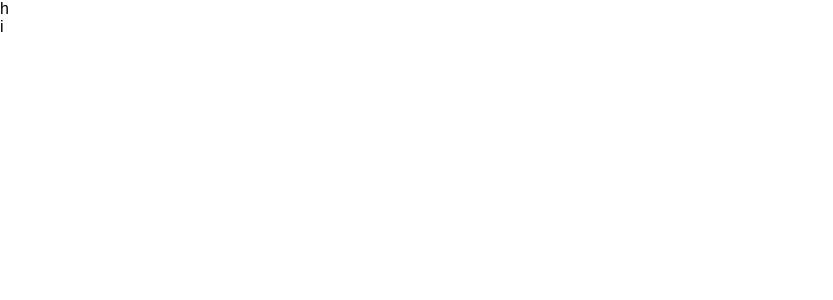
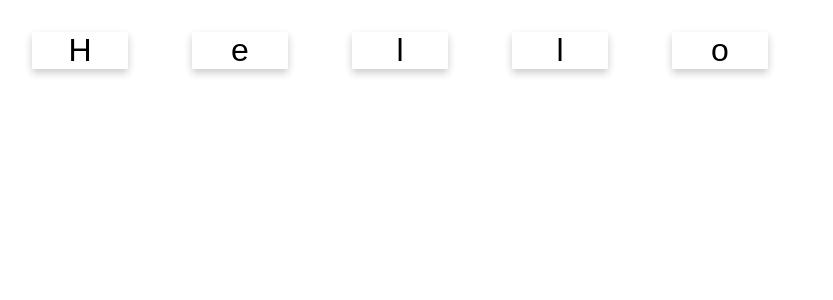
Before and after one commit to ppenjolicy/3SA03, a React (Create React App) app: page / in a window 1280 px wide. Shown: the top 300 px of the page, without its empty margins (0-833 px from the left). Built offline with nearby package versions, Linux system fonts and the light colour scheme.

Commit message:
4.2styling

```diff
--- a/src/App.css
+++ b/src/App.css
@@ -22,6 +22,16 @@
   font-size: large;
 }
 
+.card {
+  display: inline-block;
+  text-align: center;
+  width: 3em;
+  font-size: 2em;
+  box-shadow: 0 4px 8px 0 rgba(0,0,0,0.2);
+  margin: 1em;
+  user-select: none;
+ }
+
 @keyframes App-logo-spin {
   from { transform: rotate(0deg); }
   to { transform: rotate(360deg); }
--- a/src/App.js
+++ b/src/App.js
@@ -2,12 +2,14 @@ import React, { Component } from 'react';
 import './App.css';
 import CharacterCard from './CharacterCard';
 
+const word = "Hello";
 class App extends Component {
   render() {
     return (
       <div>
-        <CharacterCard value="h" />
-        <CharacterCard value="i" />
+        {
+          Array.from(word).map((c, i) => <CharacterCard value={c} key={i} />)
+        }
       </div>
     );
   }
--- a/src/CharacterCard.js
+++ b/src/CharacterCard.js
@@ -4,7 +4,7 @@ import './App.css';
 export default class CharacterCard extends Component {
     render() {
         return (
-            <div>{this.props.value}</div>
+            <div className = 'card'>{this.props.value}</div>
         )
     }
 }
```
